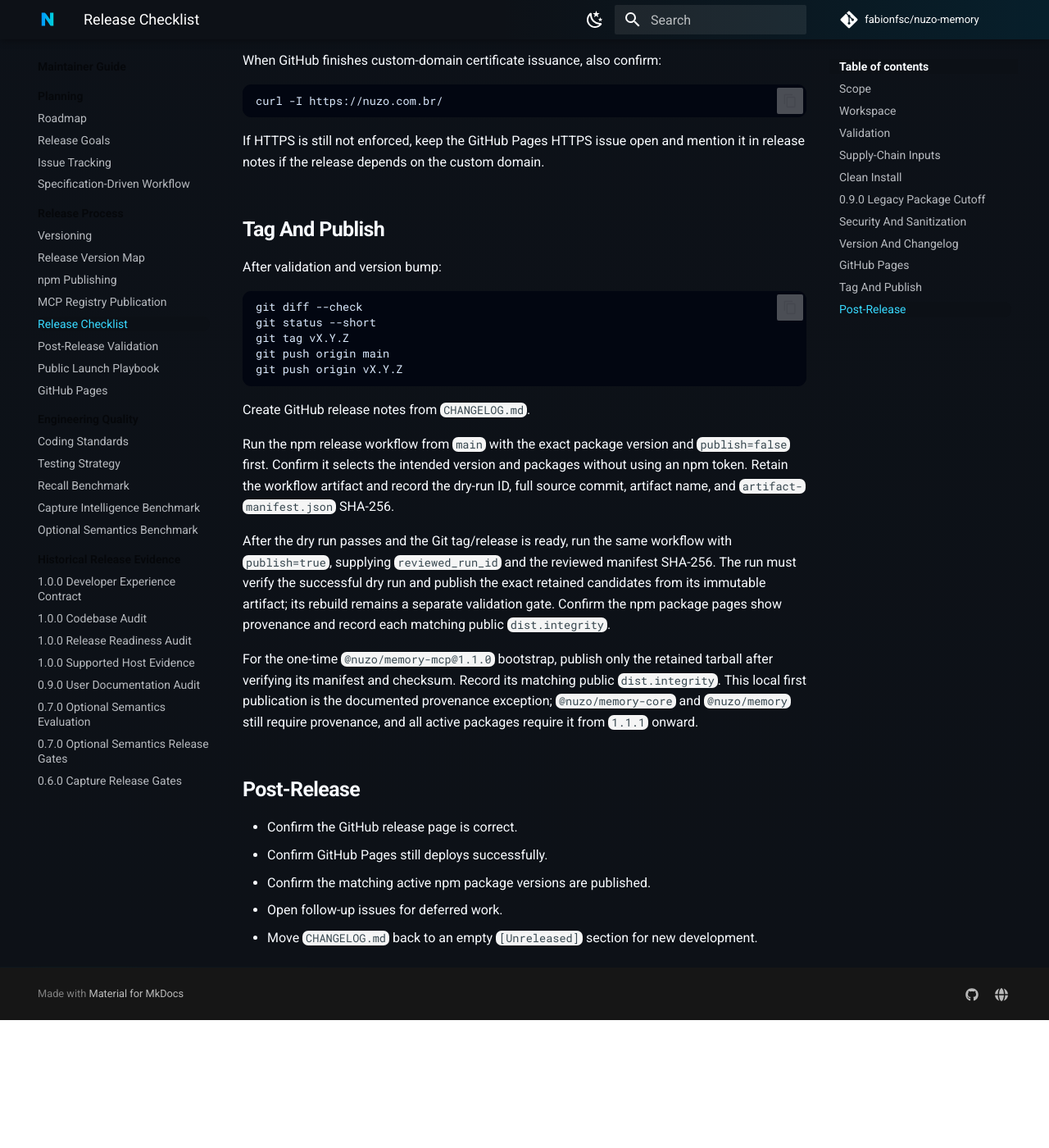
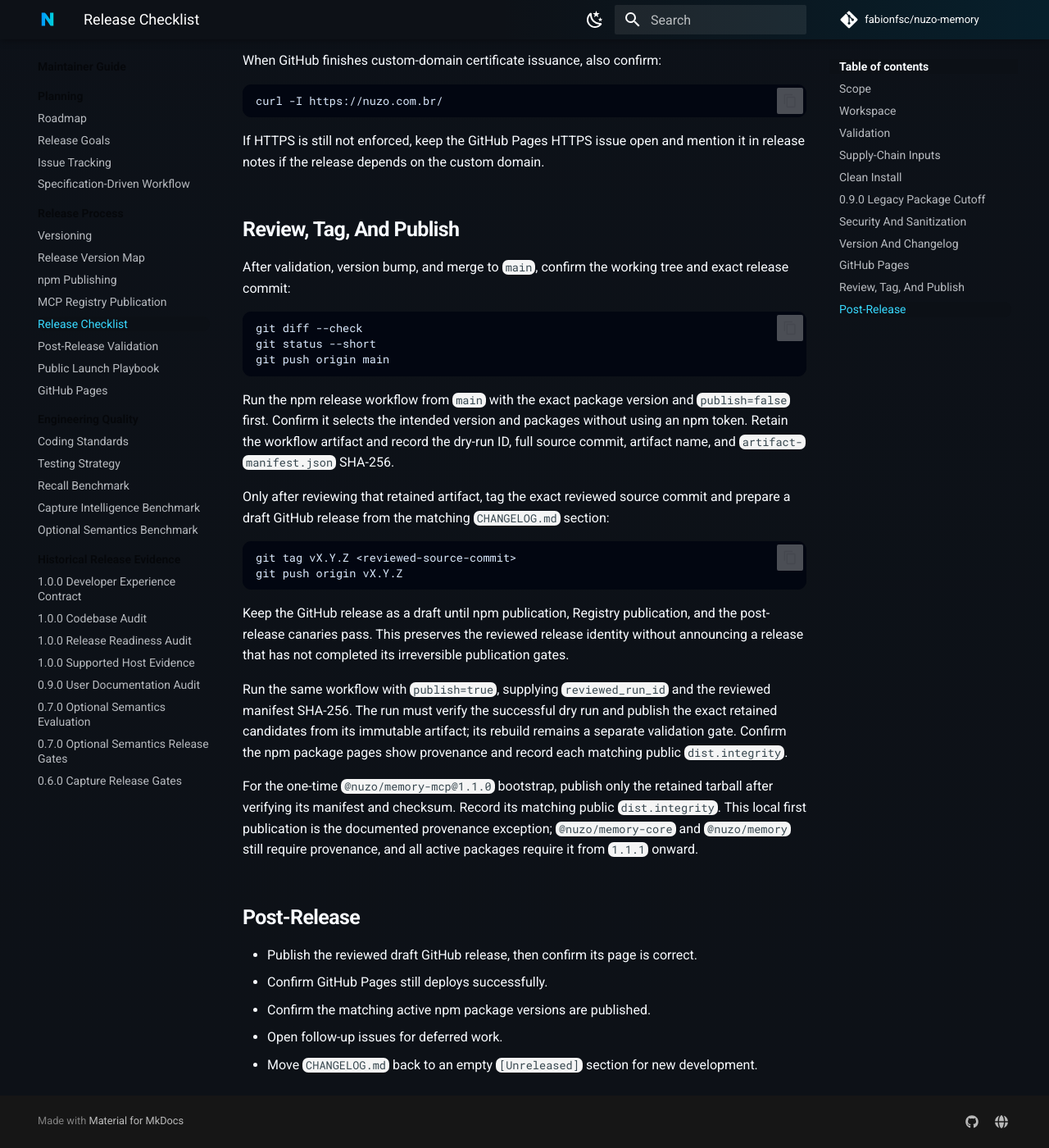
Before and after one commit to fabionfsc/nuzo-memory, an MkDocs documentation site: the page built from docs/operations/release-checklist.md, in a window 1280 px wide and 1400 px high, scrolled down 8879 px. Shown: the whole window at 82% size. Built offline with MkDocs 1.6.1 and Material for MkDocs 9.7.7, drawn with Linux system fonts in a browser that asks for light colours; comment, search, counter and statistics services are not loaded; before the commit the page ends 10123 px from its top, so only the background shows below that.

Commit message:
docs(release): harden 1.1.0 publication order

````diff
--- a/docs/operations/release-checklist.md
+++ b/docs/operations/release-checklist.md
@@ -425,31 +425,41 @@
 
 If HTTPS is still not enforced, keep the GitHub Pages HTTPS issue open and mention it in release notes if the release depends on the custom domain.
 
-## Tag And Publish
+## Review, Tag, And Publish
 
-After validation and version bump:
+After validation, version bump, and merge to `main`, confirm the working tree
+and exact release commit:
 
 ```bash
 git diff --check
 git status --short
-git tag vX.Y.Z
 git push origin main
-git push origin vX.Y.Z
 ```
-
-Create GitHub release notes from `CHANGELOG.md`.
 
 Run the npm release workflow from `main` with the exact package version and
 `publish=false` first. Confirm it selects the intended version and packages
 without using an npm token. Retain the workflow artifact and record the dry-run
 ID, full source commit, artifact name, and `artifact-manifest.json` SHA-256.
 
-After the dry run passes and the Git tag/release is ready, run the same
-workflow with `publish=true`, supplying `reviewed_run_id` and the reviewed
-manifest SHA-256. The run must verify the successful dry run and publish the
-exact retained candidates from its immutable artifact; its rebuild remains a
-separate validation gate. Confirm the npm package pages show provenance and
-record each matching public `dist.integrity`.
+Only after reviewing that retained artifact, tag the exact reviewed source
+commit and prepare a draft GitHub release from the matching `CHANGELOG.md`
+section:
+
+```bash
+git tag vX.Y.Z <reviewed-source-commit>
+git push origin vX.Y.Z
+```
+
+Keep the GitHub release as a draft until npm publication, Registry publication,
+and the post-release canaries pass. This preserves the reviewed release
+identity without announcing a release that has not completed its irreversible
+publication gates.
+
+Run the same workflow with `publish=true`, supplying `reviewed_run_id` and the
+reviewed manifest SHA-256. The run must verify the successful dry run and
+publish the exact retained candidates from its immutable artifact; its rebuild
+remains a separate validation gate. Confirm the npm package pages show
+provenance and record each matching public `dist.integrity`.
 
 For the one-time `@nuzo/memory-mcp@1.1.0` bootstrap, publish only the retained
 tarball after verifying its manifest and checksum. Record its matching public
@@ -459,7 +469,7 @@
 
 ## Post-Release
 
-- Confirm the GitHub release page is correct.
+- Publish the reviewed draft GitHub release, then confirm its page is correct.
 - Confirm GitHub Pages still deploys successfully.
 - Confirm the matching active npm package versions are published.
 - Open follow-up issues for deferred work.
````
Also changed, not shown: CHANGELOG.md (+5 -1 lines).
